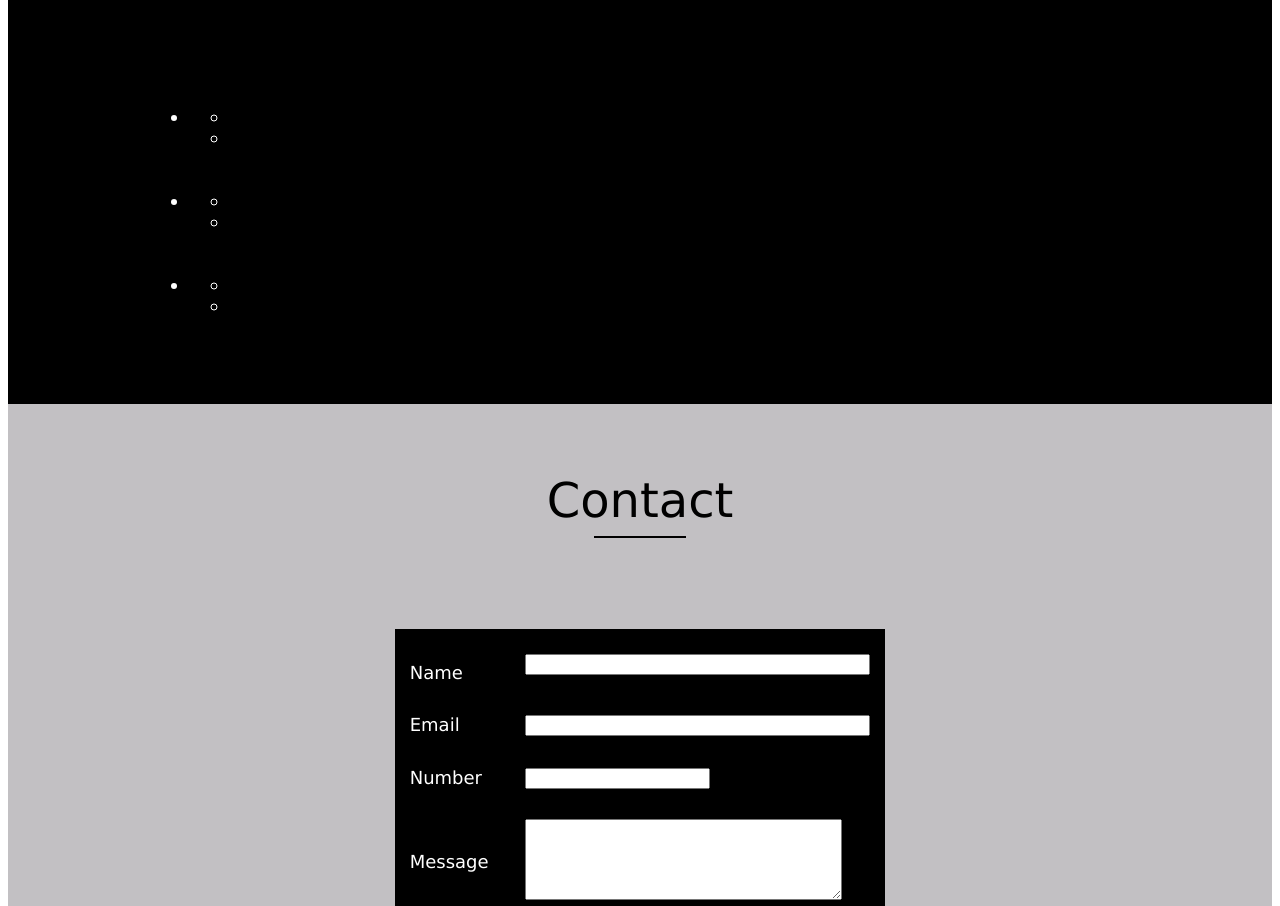
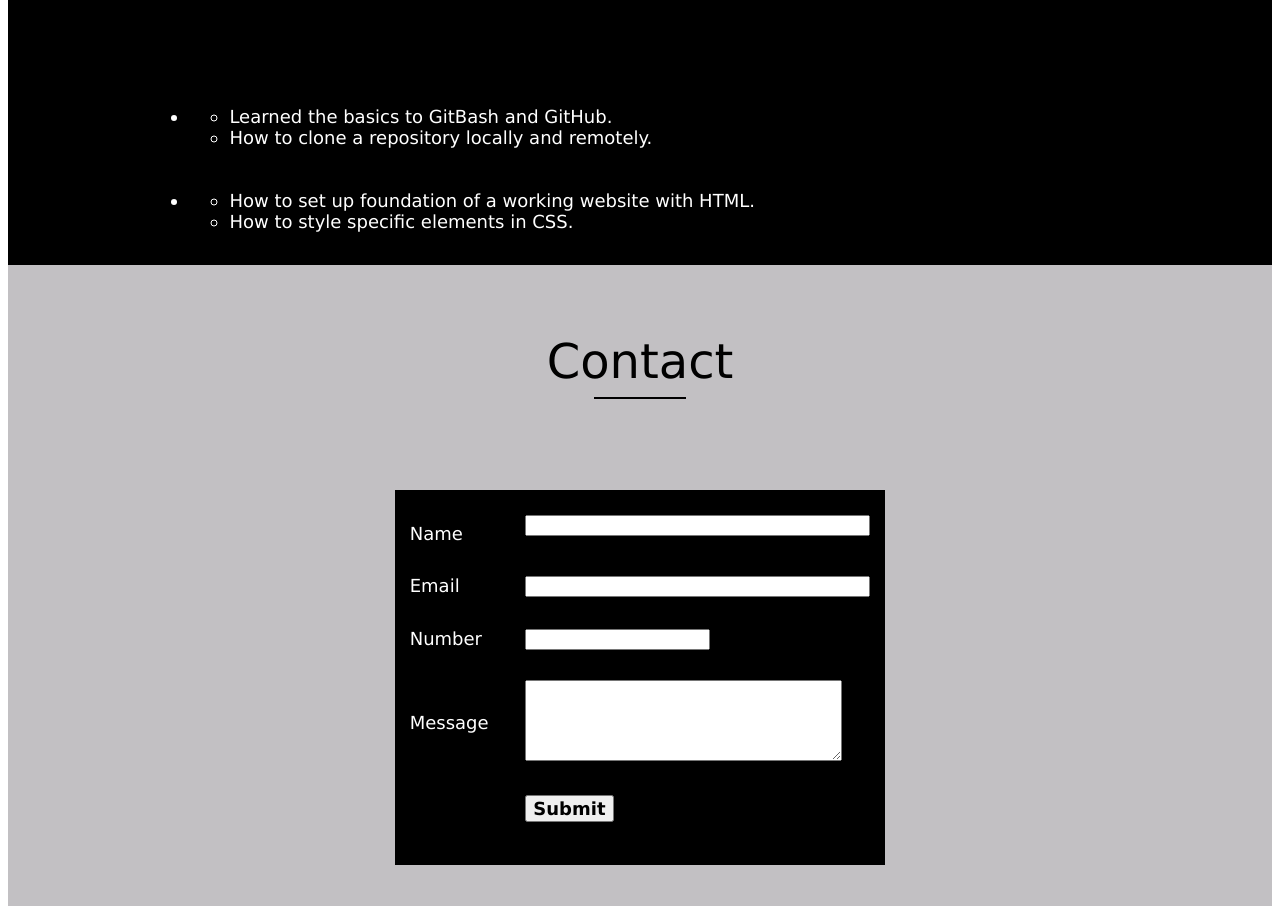
Before and after one commit to kjdodd91/portfolio, a plain HTML site: page index.html in a window 1280 px wide. Shown: the part 1398-2304 px from the top of the page. Drawn offline with Linux system fonts and the light colour scheme.

Commit message:
added achievements

```diff
--- a/index.html
+++ b/index.html
@@ -249,10 +249,10 @@
                                     <li>
                                         <b></b>
                                         <ul>
-                                            <li>
+                                            <li>Learned the basics to GitBash and GitHub.
 
                                             </li>
-                                            <li>
+                                            <li>How to clone a repository locally and remotely.
 
                                             </li>
                                         </ul>
@@ -264,32 +264,16 @@
                                         <hr color="black">
                                         <b></b>
                                         <ul>
-                                            <li>
+                                            <li>How to set up foundation of a working website with HTML.
 
                                             </li>
-                                            <li>
+                                            <li>How to style specific elements in CSS.
 
                                             </li>
                                         </ul>
                                     </li>
 
-                                    <li>
-                                        <hr color="black">
-                                        <hr color="black">
-                                        <hr color="black">
-                                        <b></b>
-                                        <ul>
-                                            <li>
 
-                                            </li>
-                                            <li>
-
-                                            </li>
-                                            <hr color="black">
-                                            <hr color="black">
-                                            <hr color="black">
-                                            <hr color="black">
-                                            <hr color="black">
                                         </ul>
                                     </li>
 
```
